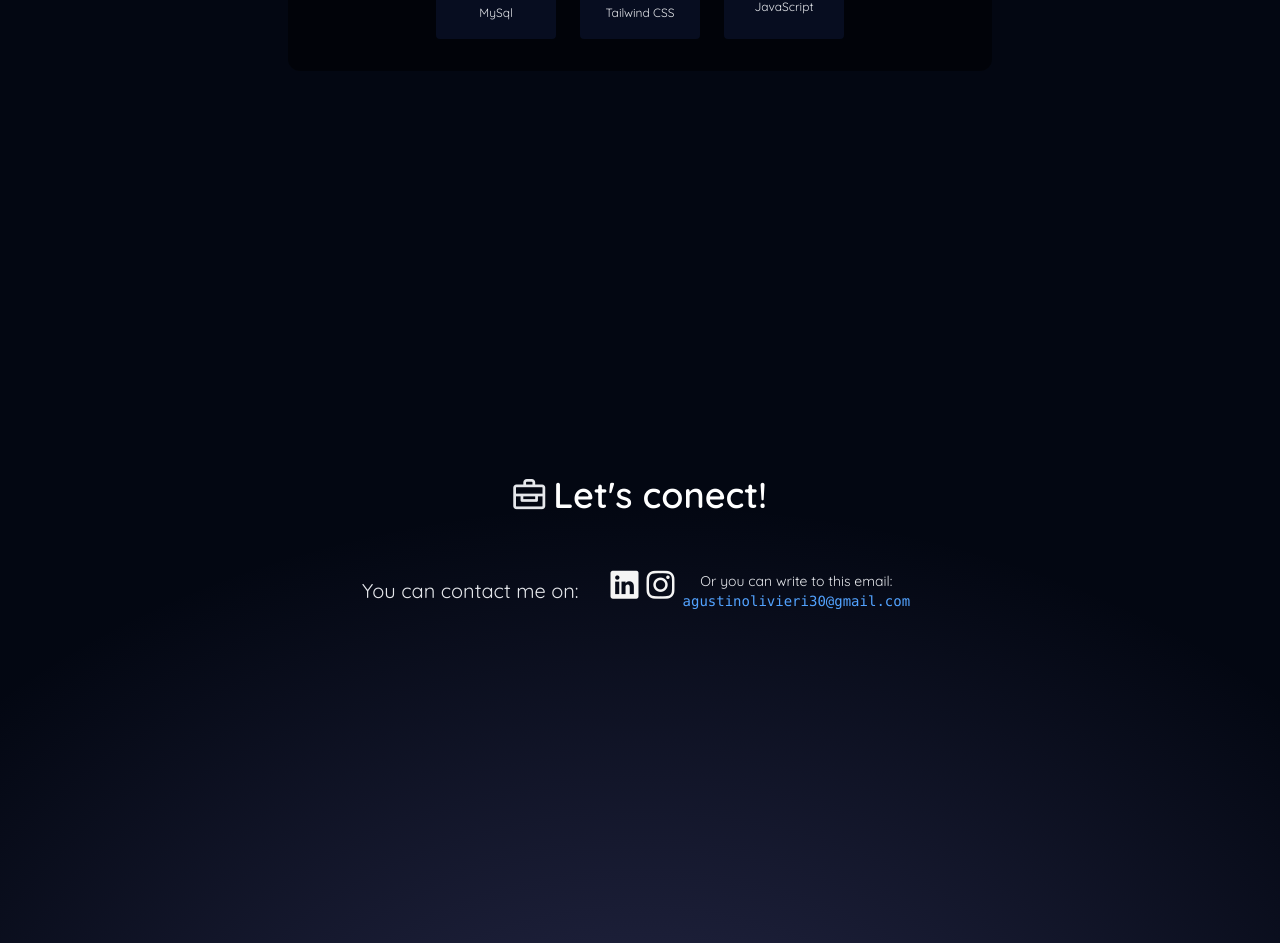
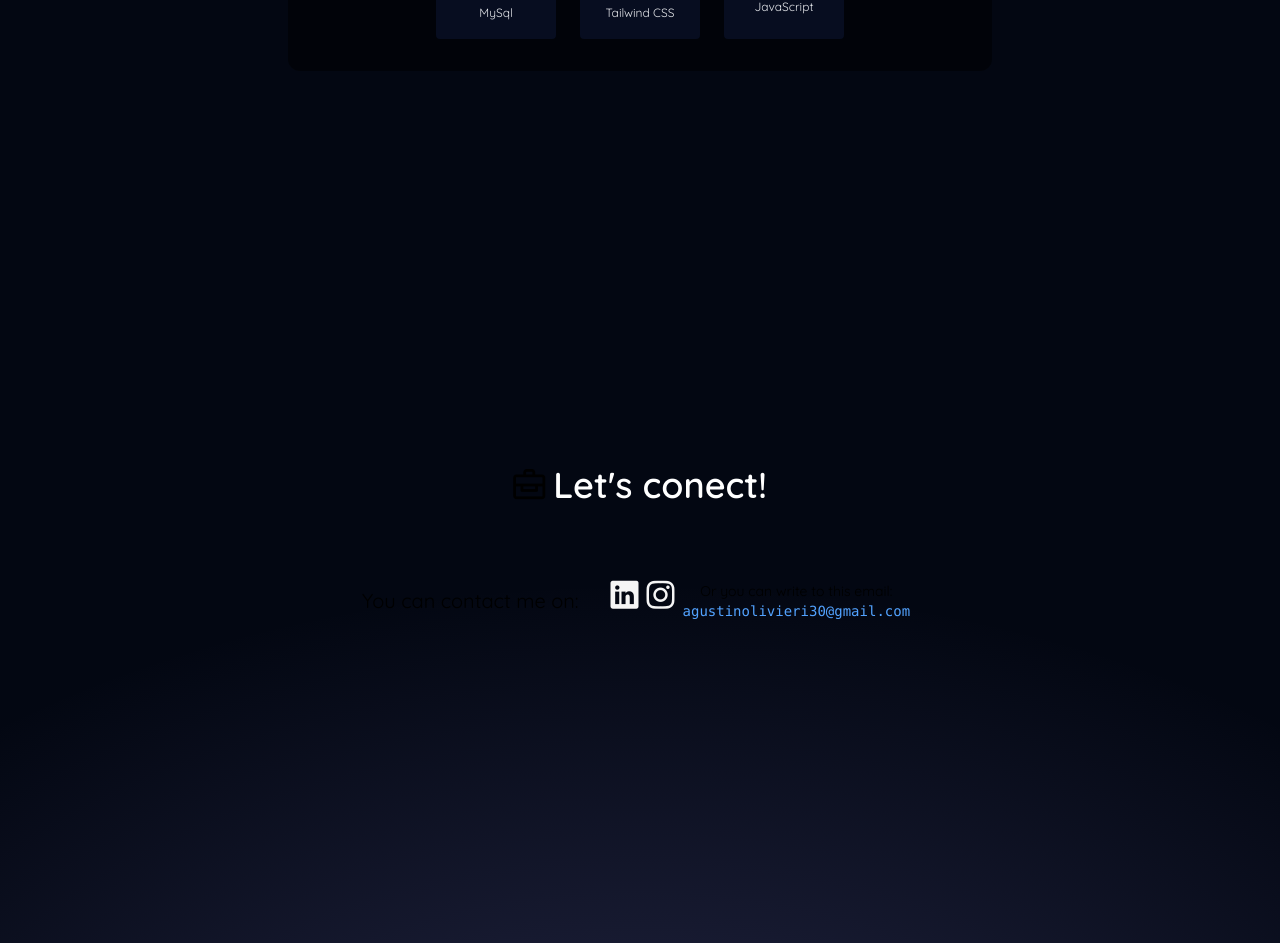
Before and after one commit to agusOlivieri/Portfolio, a Vue app: page / in a window 1280 px wide. Shown: the part 3675-4618 px from the top of the page. Built offline with nearby package versions, Linux system fonts and the light colour scheme; a web font is replaced by a local one.

Commit message:
fixed sections structure

```diff
--- a/src/App.vue
+++ b/src/App.vue
@@ -16,7 +16,7 @@ import ContactMe from '@/components/ContactMe.vue';
     <PortfolioHeader />
 
     <main>
-      <SectionContainer clases="h-screen flex flex-col justify-center items-start gap-5" id="welcome-section">
+      <SectionContainer class="h-screen flex flex-col justify-center items-start gap-5" id="welcome-section">
         <Welcome />
       </SectionContainer>
       <div class="bg-gray-950">
@@ -28,9 +28,18 @@ import ContactMe from '@/components/ContactMe.vue';
           <AboutMe />
         </SectionContainer>
 
+        <div class="relative bg-gray-950">
+          <!-- Gradiente inferior -->
+          <div
+            class="absolute top-0 z-4 min-h-screen w-full bg-gray-950
+            bg-[radial-gradient(ellipse_80%_80%_at_50%_135%,rgba(120,119,198,0.3),rgba(255,255,255,0))]"
+          >
+            <SectionContainer class="h-screen flex flex-col justify-center items-center gap-5" id="contact-me">
+              <ContactMe />
+            </SectionContainer>
+
+          </div>
+        </div>
       </div>
     </main>
-    <section id="contact-me">
-      <ContactMe />
-    </section>
 </template>
--- a/src/components/ContactMe.vue
+++ b/src/components/ContactMe.vue
@@ -3,8 +3,6 @@
 </script>
 
 <template>
-    <div id="contact-me" class="py-18 text-gray-200 flex flex-col items-center justify-center h-full min-h-screen w-full bg-gray-950
-      bg-[radial-gradient(ellipse_70%_80%_at_50%_125%,rgba(120,119,198,0.3),rgba(255,255,255,0))]">
     <div class="flex items-center mb-14 gap-x-2">
         <i class="pi pi-briefcase" style="font-size: 2rem"></i>
         <h2 class="text-2xl md:text-4xl font-semibold text-white">Let's conect!</h2>
@@ -28,5 +26,4 @@
 
         </div>
     </div>
-    </div>
 </template>
--- a/src/components/PortfolioHeader.vue
+++ b/src/components/PortfolioHeader.vue
@@ -18,7 +18,7 @@ onMounted(() => {
     },
     {
       root: null,
-      threshold: 0.15
+      threshold: 0.2
     }
   )
 
```
Lines whose indentation alone changed are shown as unchanged.
